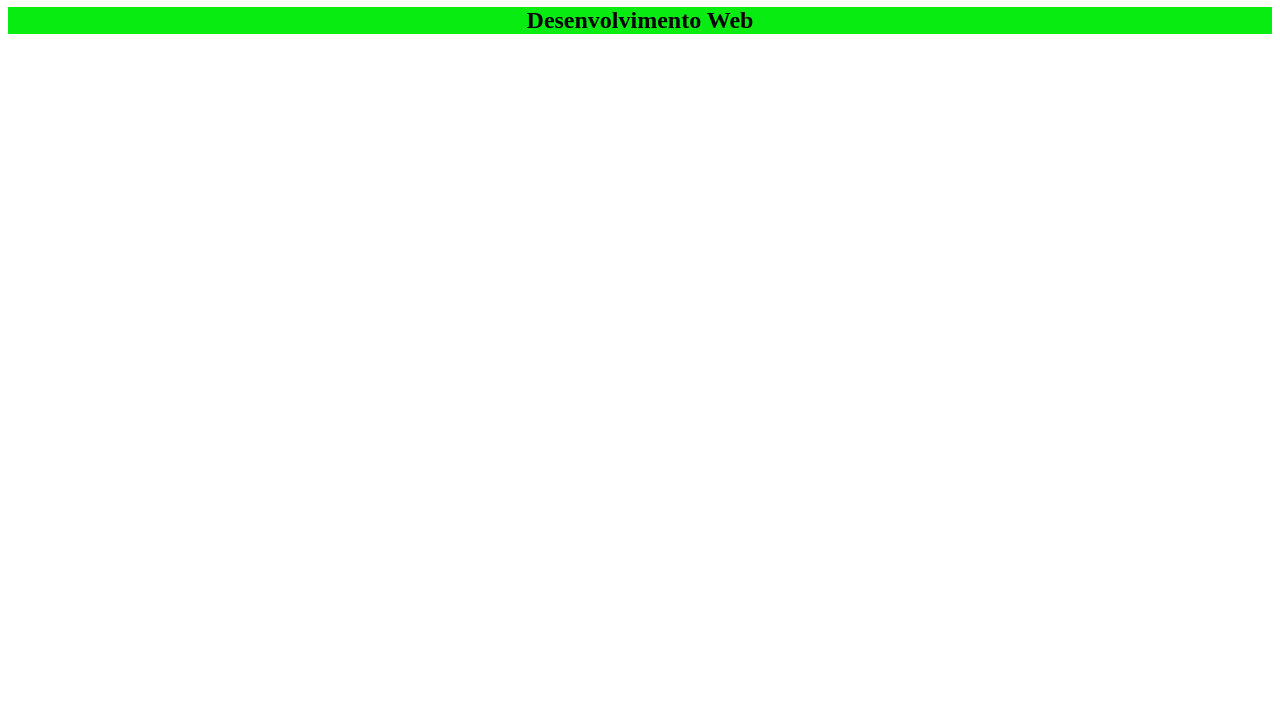
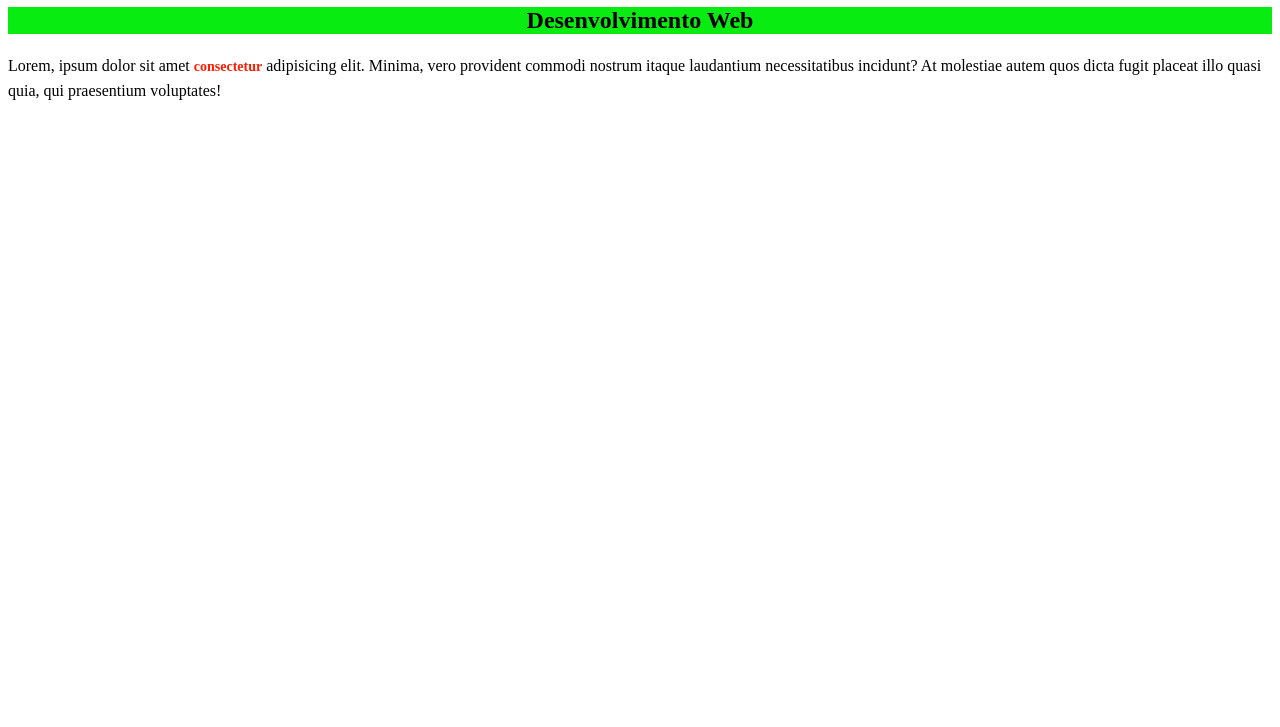
Before and after one commit to Desenvolvimento-Web-2025-Uniacademia/exercicio-01-davesmartins, a plain HTML site: page exercicio1/index.html in a window 1280 px wide. Shown: the part 73-800 px from the top of the page. Drawn offline with Linux system fonts and the light colour scheme.

Commit message:
criação do texto lorem e css

```diff
--- a/exercicio1/index.html
+++ b/exercicio1/index.html
@@ -9,6 +9,19 @@
 <body>
     <h1>Aula de GIT</h1>
     <h2>Desenvolvimento Web</h2>
+    <p style="line-height: 150%;">
+    Lorem, ipsum dolor sit amet
+
+    <span style="color: rgb(255, 28, 3);
+    font-weight: bold; font-size: 14px;">
+        consectetur</span>
+
+        adipisicing
+    elit. Minima, vero provident commodi nostrum itaque
+    laudantium necessitatibus incidunt? At molestiae
+    autem quos dicta fugit placeat illo quasi quia, qui
+    praesentium voluptates!
+    </p>
 
 
 </body>
```
